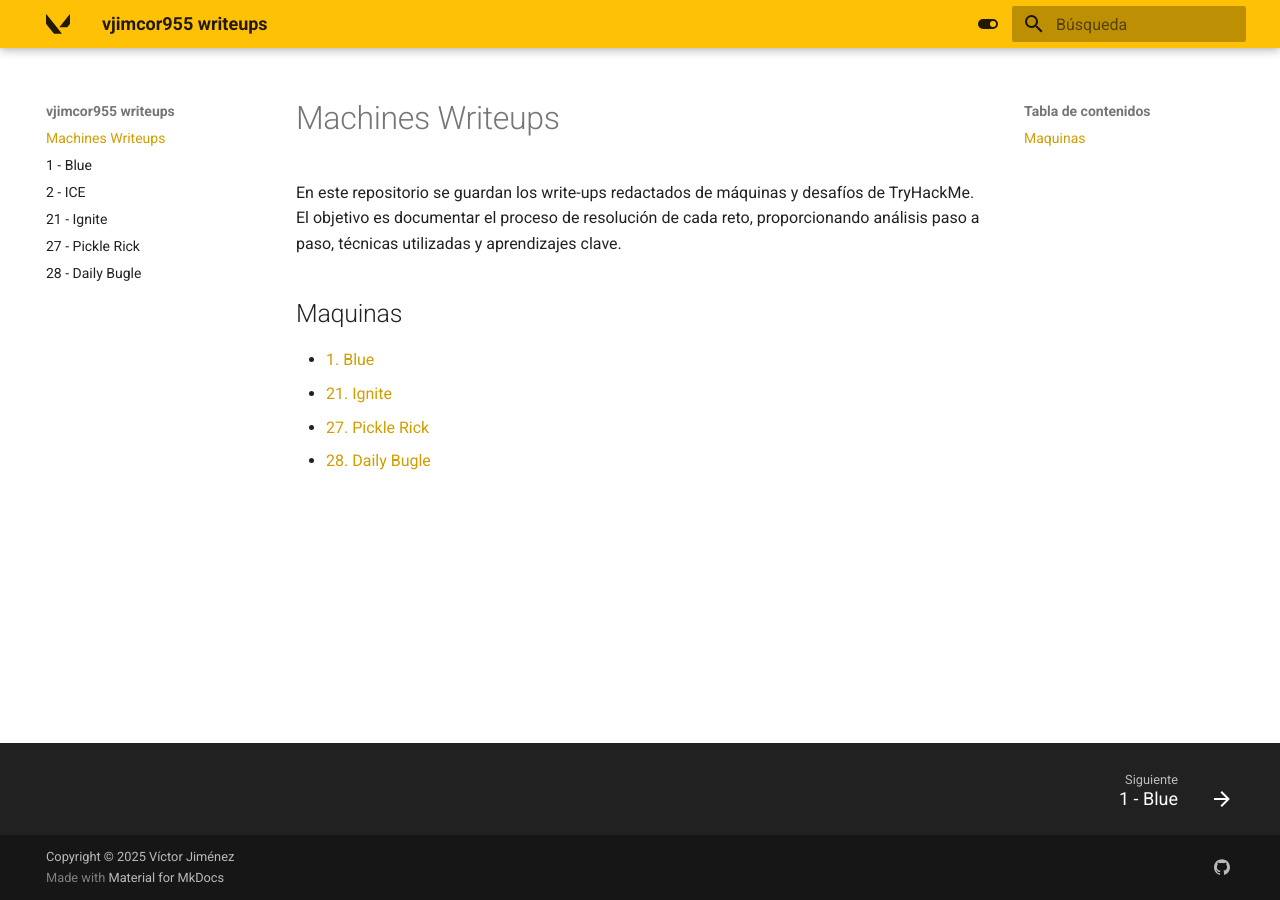
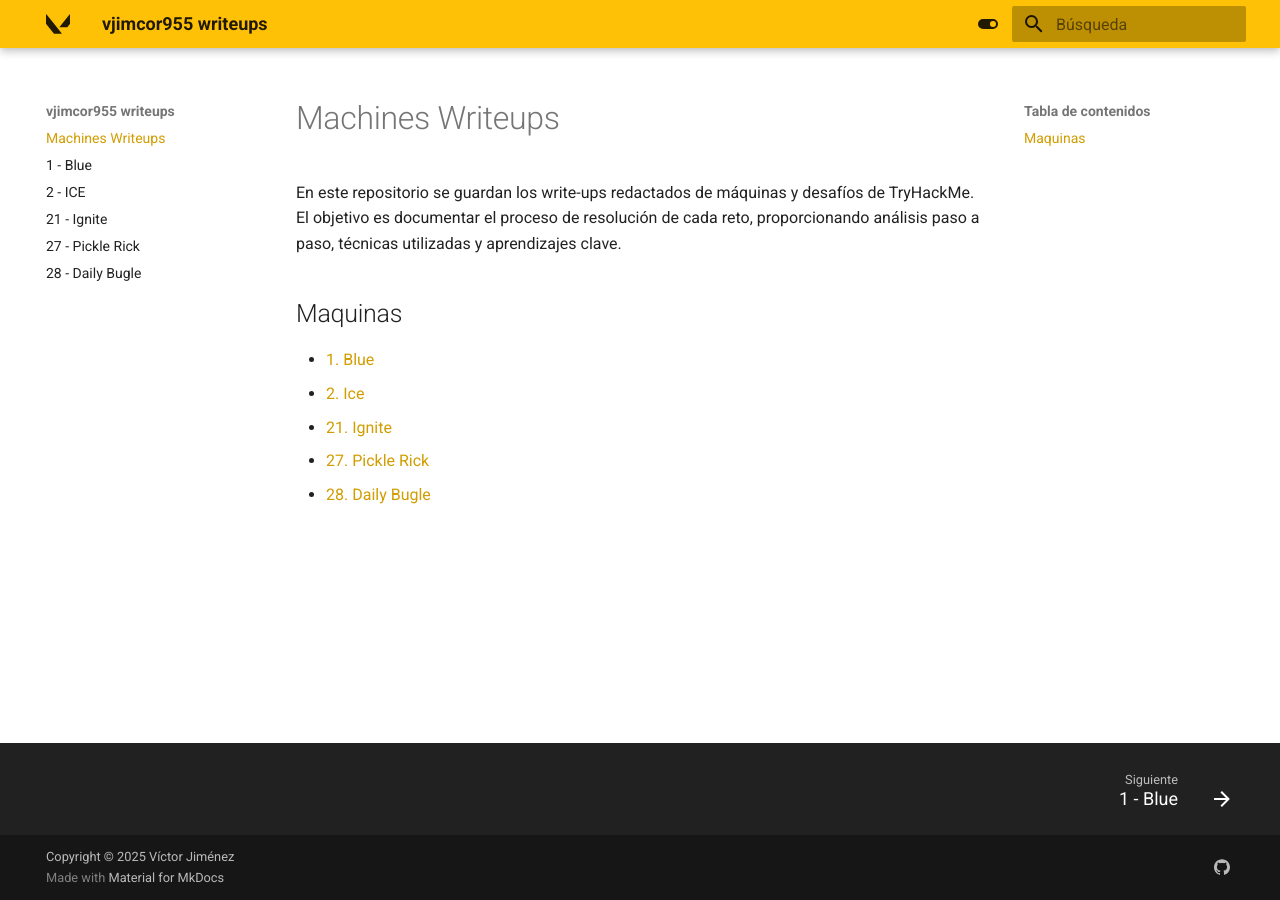
Before and after one commit to vjimcor955/machines-writeups, an MkDocs documentation site: the page built from docs/index.md, in a window 1280 px wide. Built offline with MkDocs 1.6.1 and Material for MkDocs 9.7.7, drawn with Linux system fonts in a browser that asks for light colours.

Commit message:
Upload 2-ICE

```diff
--- a/docs/index.md
+++ b/docs/index.md
@@ -5,6 +5,7 @@ En este repositorio se guardan los write-ups redactados de máquinas y desafíos
 ## Maquinas
 
 - [1. Blue](1-BLUE.md)
+- [2. Ice](2-ICE.md)
 - [21. Ignite](21-IGNITE.md)
 - [27. Pickle Rick](27-PICKLE%20RICK.md)
 - [28. Daily Bugle](28-DAILY%20BUGLE.md)
```
